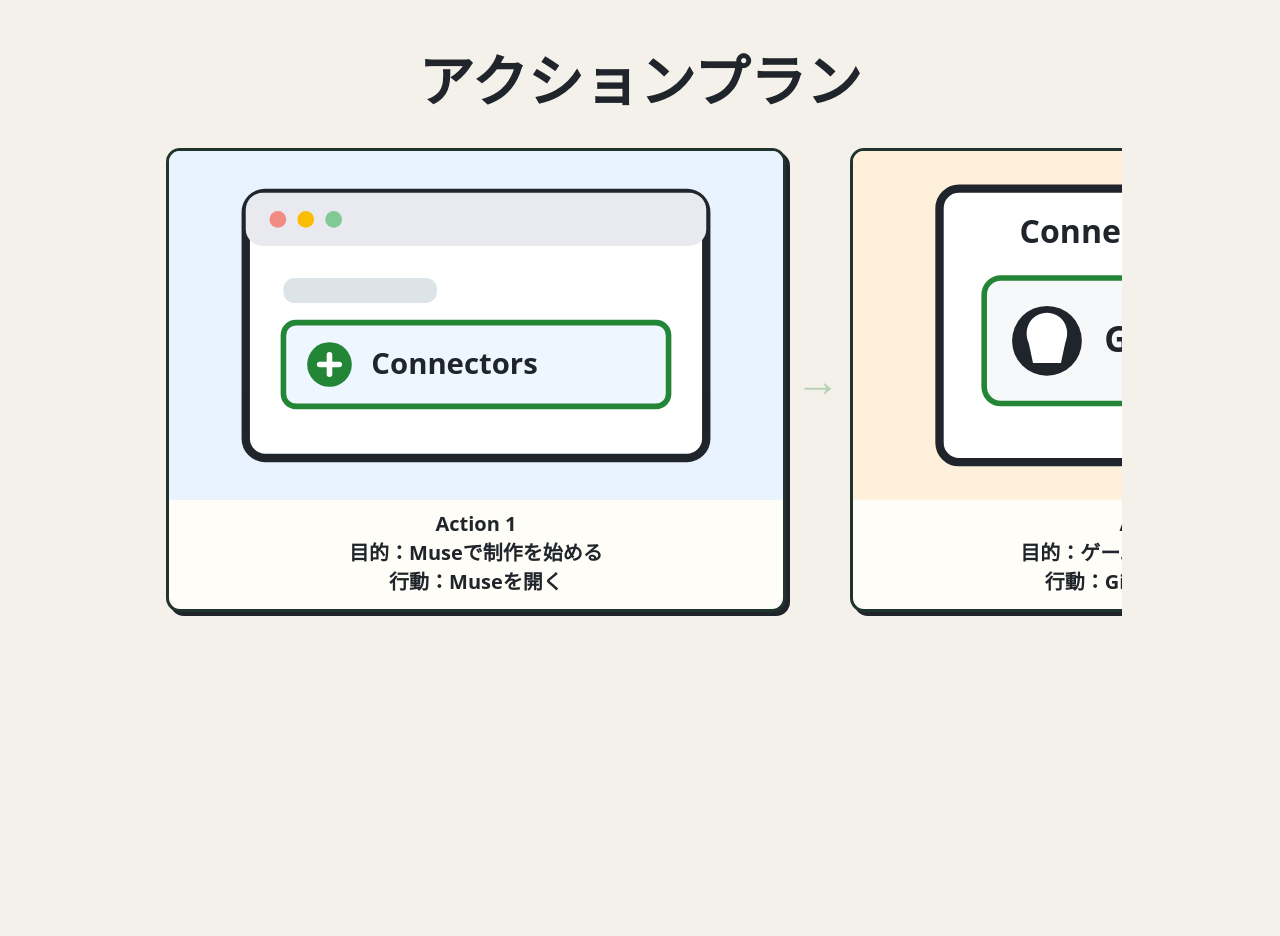
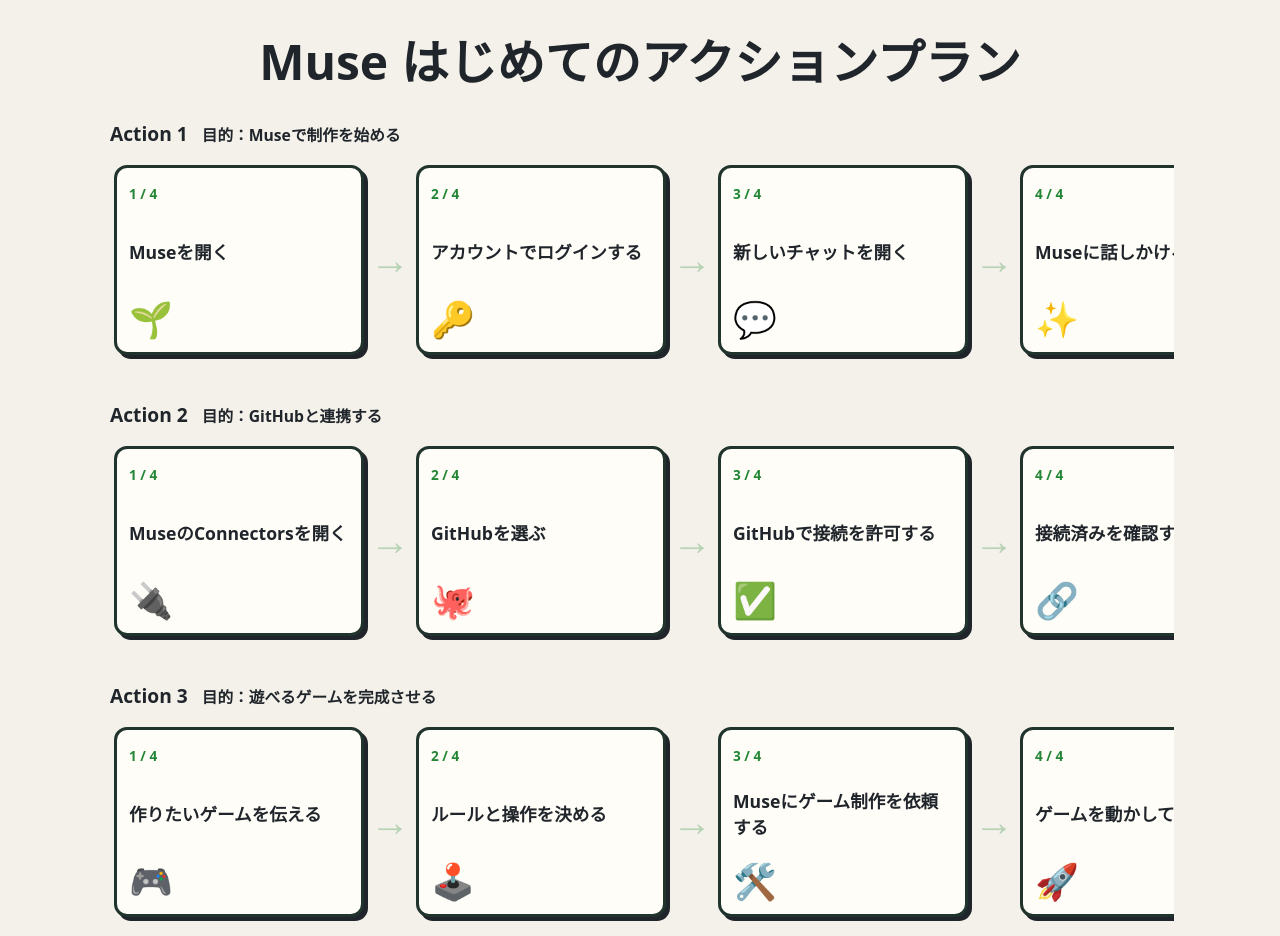
Before and after one commit to bonsai/github-start, a plain HTML site: page muse.html in a window 1280 px wide. Before the commit the page ends 800 px from the top, so only its background shows below. Drawn offline with Linux system fonts and the light colour scheme.

Commit message:
Create three four-panel action-plan comics

```diff
--- a/muse.html
+++ b/muse.html
@@ -3,81 +3,82 @@
 <head>
 <meta charset="utf-8">
 <meta name="viewport" content="width=device-width, initial-scale=1">
-<title>アクションプラン</title>
+<title>Muse はじめてのアクションプラン</title>
 <style>
 :root{color-scheme:light;--ink:#20252b;--green:#238636;--paper:#fffdf7}
 *{box-sizing:border-box}
 body{margin:0;background:#f3f1e9;color:var(--ink);font-family:system-ui,-apple-system,"Noto Sans JP",sans-serif}
-main{width:min(100%,1000px);margin:auto;padding:clamp(20px,5vw,48px) 18px 40px}
-header{text-align:center;margin-bottom:26px}
-h1{font-size:clamp(2rem,6vw,3.5rem);line-height:1.15;margin:0 0 12px}
-.lead{font-size:clamp(1rem,2.5vw,1.25rem);margin:0;color:#555}
-.comic{display:flex;align-items:center;gap:0;overflow-x:auto;overscroll-behavior-x:contain;scroll-snap-type:x mandatory;padding:10px 8px 20px;scrollbar-width:thin}
-.panel{flex:0 0 min(78vw,620px);background:var(--paper);border:3px solid var(--ink);border-radius:14px;overflow:hidden;box-shadow:4px 4px 0 var(--ink);scroll-snap-align:center}
-.panel svg{display:block;width:100%;height:auto}
-.caption{font-weight:800;text-align:center;font-size:clamp(1rem,2.5vw,1.25rem);padding:10px 8px 14px;min-height:3.5em}
-.flow-arrow{flex:0 0 64px;display:grid;place-items:center;color:var(--green);font-size:2.8rem;font-weight:900;line-height:1;border:0;background:transparent;cursor:pointer;animation:blink 1.15s infinite}
-.panel{cursor:pointer;transition:transform .18s,box-shadow .18s;animation:panelBlink 1.8s infinite}.panel:focus-visible,.flow-arrow:focus-visible{outline:4px solid #f0b429;outline-offset:5px}.panel:hover{transform:translateY(-4px);box-shadow:6px 8px 0 var(--ink)}@keyframes blink{0%,100%{opacity:1}50%{opacity:.25}}@keyframes panelBlink{0%,100%{border-color:var(--ink)}50%{border-color:var(--green)}}
-@media(max-width:560px){.panel{flex-basis:84vw}.flow-arrow{flex-basis:42px;font-size:2rem}}
+main{width:min(100%,1100px);margin:auto;padding:24px 16px 42px}
+h1{text-align:center;font-size:clamp(1.8rem,5vw,3rem);margin:0 0 26px}
+.action{margin:0 0 30px}
+.action-head{display:flex;gap:14px;align-items:baseline;flex-wrap:wrap;margin:0 4px 10px}
+.action-head h2{font-size:1.2rem;margin:0}
+.purpose{font-size:.98rem;font-weight:700;margin:0}
+.strip{display:flex;align-items:center;overflow-x:auto;gap:0;padding:8px 8px 16px;scroll-snap-type:x mandatory;overscroll-behavior-x:contain;scrollbar-width:thin}
+.panel{flex:0 0 min(68vw,250px);min-height:190px;background:var(--paper);border:3px solid var(--ink);border-radius:13px;box-shadow:4px 4px 0 var(--ink);padding:16px 12px;display:flex;flex-direction:column;justify-content:space-between;scroll-snap-align:center;cursor:pointer;animation:panelBlink 1.8s infinite;transition:transform .18s}
+.panel:hover{transform:translateY(-3px)}
+.panel:focus-visible,.arrow:focus-visible{outline:4px solid #e0a800;outline-offset:4px}
+.step{font-size:.85rem;font-weight:900;color:var(--green)}
+.action-text{font-size:1.1rem;font-weight:850;line-height:1.5;margin:12px 0}
+.symbol{font-size:2.2rem;line-height:1}
+.arrow{flex:0 0 48px;border:0;background:transparent;color:var(--green);font-size:2.5rem;font-weight:900;cursor:pointer;animation:blink 1.1s infinite}
+@keyframes blink{0%,100%{opacity:1}50%{opacity:.22}}
+@keyframes panelBlink{0%,100%{border-color:var(--ink)}50%{border-color:var(--green)}}
+@media(max-width:560px){.panel{flex-basis:72vw;min-height:170px}.arrow{flex-basis:34px;font-size:2rem}.action-head{display:block}.purpose{margin-top:4px}}
+@media(prefers-reduced-motion:reduce){.panel,.arrow{animation:none;transition:none}}
 </style>
 </head>
 <body>
 <main>
-<header>
-<h1>アクションプラン</h1>
+<h1>Muse はじめてのアクションプラン</h1>
 
-</header>
-<section class="comic" aria-label="3つのアクションプラン">
-<article class="panel">
-<svg viewBox="0 0 440 250" role="img" aria-label="Museをはじめる">
-<rect width="440" height="250" fill="#e9f2ff"/>
-<rect x="55" y="30" width="330" height="190" rx="14" fill="#fff" stroke="#20252b" stroke-width="6"/>
-<rect x="55" y="30" width="330" height="38" rx="12" fill="#e8eaf0"/>
-<circle cx="78" cy="49" r="6" fill="#f28b82"/><circle cx="98" cy="49" r="6" fill="#fbbc04"/><circle cx="118" cy="49" r="6" fill="#81c995"/>
-<rect x="82" y="91" width="110" height="18" rx="8" fill="#dce4e8"/>
-<rect x="82" y="123" width="276" height="60" rx="9" fill="#eef6ff" stroke="#238636" stroke-width="4"/>
-<circle cx="115" cy="153" r="16" fill="#238636"/>
-<path d="M108 153h14m-7-7v14" stroke="#fff" stroke-width="4" stroke-linecap="round"/>
-<text x="145" y="160" font-size="21" font-weight="800" fill="#20252b">Connectors</text>
-</svg>
-<div class="caption"><strong>Action 1</strong><br>目的：Museで制作を始める<br>行動：Museを開く</div>
-</article>
-<button class="flow-arrow" type="button" aria-label="次のコマへ">→</button>
-<article class="panel">
-<svg viewBox="0 0 440 250" role="img" aria-label="GitHubを連携する">
-<rect width="440" height="250" fill="#fff0dc"/>
-<rect x="62" y="27" width="316" height="196" rx="14" fill="#fff" stroke="#20252b" stroke-width="6"/>
-<text x="220" y="66" text-anchor="middle" font-size="23" font-weight="800" fill="#20252b">Connect a service</text>
-<rect x="94" y="91" width="252" height="90" rx="12" fill="#f6f8fa" stroke="#238636" stroke-width="4"/>
-<circle cx="139" cy="136" r="25" fill="#20252b"/>
-<path d="M126 138c-5-12 3-22 13-22s18 10 13 22l-3 14h-20z" fill="#fff"/>
-<text x="180" y="144" font-size="25" font-weight="900" fill="#20252b">GitHub</text>
-<path d="M315 119l10 10-10 10" fill="none" stroke="#238636" stroke-width="5" stroke-linecap="round" stroke-linejoin="round"/>
-</svg>
-<div class="caption"><strong>Action 2</strong><br>目的：ゲームを保存・管理する<br>行動：GitHubを連携する</div>
-</article>
-<button class="flow-arrow" type="button" aria-label="次のコマへ">→</button>
-<article class="panel">
-<svg viewBox="0 0 440 250" role="img" aria-label="ゲームをつくってもらう">
-<rect width="440" height="250" fill="#e9f7e9"/>
-<rect x="64" y="27" width="312" height="196" rx="14" fill="#fff" stroke="#20252b" stroke-width="6"/>
-<text x="220" y="69" text-anchor="middle" font-size="22" font-weight="800" fill="#20252b">Authorize access</text>
-<rect x="105" y="91" width="230" height="48" rx="8" fill="#f1f3f4"/>
-<text x="220" y="121" text-anchor="middle" font-size="17" fill="#20252b">Muse ↔ GitHub</text>
-<rect x="125" y="158" width="190" height="42" rx="21" fill="#238636"/>
-<text x="220" y="185" text-anchor="middle" font-size="17" font-weight="800" fill="#fff">Authorize</text>
-</svg>
-<div class="caption"><strong>Action 3</strong><br>目的：遊べるゲームを完成させる<br>行動：Museにゲーム制作を依頼する</div>
-</article>
-
+<section class="action" aria-labelledby="action1">
+<div class="action-head"><h2 id="action1">Action 1</h2><p class="purpose">目的：Museで制作を始める</p></div>
+<div class="strip" aria-label="Action 1 の4コマ">
+<article class="panel" tabindex="0"><span class="step">1 / 4</span><div class="action-text">Museを開く</div><span class="symbol">🌱</span></article>
+<button class="arrow" type="button" aria-label="次のコマへ">→</button>
+<article class="panel" tabindex="0"><span class="step">2 / 4</span><div class="action-text">アカウントでログインする</div><span class="symbol">🔑</span></article>
+<button class="arrow" type="button" aria-label="次のコマへ">→</button>
+<article class="panel" tabindex="0"><span class="step">3 / 4</span><div class="action-text">新しいチャットを開く</div><span class="symbol">💬</span></article>
+<button class="arrow" type="button" aria-label="次のコマへ">→</button>
+<article class="panel" tabindex="0"><span class="step">4 / 4</span><div class="action-text">Museに話しかける</div><span class="symbol">✨</span></article>
+</div>
 </section>
 
+<section class="action" aria-labelledby="action2">
+<div class="action-head"><h2 id="action2">Action 2</h2><p class="purpose">目的：GitHubと連携する</p></div>
+<div class="strip" aria-label="Action 2 の4コマ">
+<article class="panel" tabindex="0"><span class="step">1 / 4</span><div class="action-text">MuseのConnectorsを開く</div><span class="symbol">🔌</span></article>
+<button class="arrow" type="button" aria-label="次のコマへ">→</button>
+<article class="panel" tabindex="0"><span class="step">2 / 4</span><div class="action-text">GitHubを選ぶ</div><span class="symbol">🐙</span></article>
+<button class="arrow" type="button" aria-label="次のコマへ">→</button>
+<article class="panel" tabindex="0"><span class="step">3 / 4</span><div class="action-text">GitHubで接続を許可する</div><span class="symbol">✅</span></article>
+<button class="arrow" type="button" aria-label="次のコマへ">→</button>
+<article class="panel" tabindex="0"><span class="step">4 / 4</span><div class="action-text">接続済みを確認する</div><span class="symbol">🔗</span></article>
+</div>
+</section>
+
+<section class="action" aria-labelledby="action3">
+<div class="action-head"><h2 id="action3">Action 3</h2><p class="purpose">目的：遊べるゲームを完成させる</p></div>
+<div class="strip" aria-label="Action 3 の4コマ">
+<article class="panel" tabindex="0"><span class="step">1 / 4</span><div class="action-text">作りたいゲームを伝える</div><span class="symbol">🎮</span></article>
+<button class="arrow" type="button" aria-label="次のコマへ">→</button>
+<article class="panel" tabindex="0"><span class="step">2 / 4</span><div class="action-text">ルールと操作を決める</div><span class="symbol">🕹️</span></article>
+<button class="arrow" type="button" aria-label="次のコマへ">→</button>
+<article class="panel" tabindex="0"><span class="step">3 / 4</span><div class="action-text">Museにゲーム制作を依頼する</div><span class="symbol">🛠️</span></article>
+<button class="arrow" type="button" aria-label="次のコマへ">→</button>
+<article class="panel" tabindex="0"><span class="step">4 / 4</span><div class="action-text">ゲームを動かして確認する</div><span class="symbol">🚀</span></article>
+</div>
+</section>
 </main>
 <script>
-const steps=[...document.querySelectorAll(".panel")];
-function activate(i){if(i<steps.length-1){steps[i+1].scrollIntoView({behavior:"smooth",block:"nearest",inline:"center"});}else{steps[i].classList.toggle("done");}}
-steps.forEach((step,i)=>{step.tabIndex=0;step.setAttribute("role","button");step.setAttribute("aria-label",`Action ${i+1}を選択`);step.addEventListener("click",()=>activate(i));step.addEventListener("keydown",e=>{if(e.key==="Enter"||e.key===" "){e.preventDefault();activate(i);}});});
-document.querySelectorAll(".flow-arrow").forEach((arrow,i)=>arrow.addEventListener("click",()=>activate(i)));
+document.querySelectorAll(".action").forEach(section=>{
+ const panels=[...section.querySelectorAll(".panel")];
+ const arrows=[...section.querySelectorAll(".arrow")];
+ function go(i){if(panels[i+1])panels[i+1].scrollIntoView({behavior:"smooth",block:"nearest",inline:"center"});}
+ arrows.forEach((b,i)=>b.addEventListener("click",()=>go(i)));
+ panels.forEach((p,i)=>{p.setAttribute("role","button");p.setAttribute("aria-label",p.querySelector(".action-text").textContent+"。クリックで次へ");p.addEventListener("click",()=>go(i));p.addEventListener("keydown",e=>{if(e.key==="Enter"||e.key===" "){e.preventDefault();go(i);}});});
+});
 </script>
 </body>
 </html>
```
